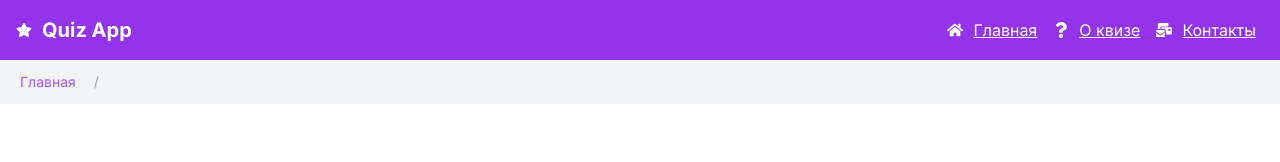
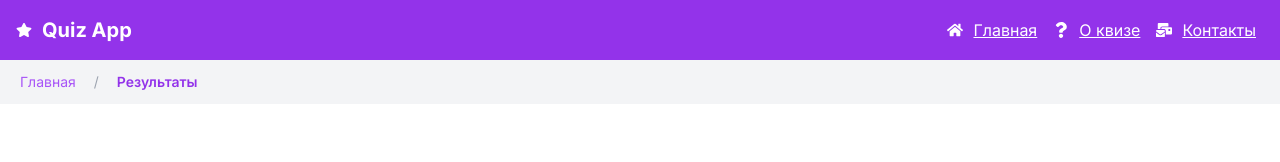
Before and after one commit to InfinityScripter/quiz-app, a Next.js app: page /result in a window 1280 px wide. Shown: the top 162 px of the page. Built offline with nearby package versions, Linux system fonts and the light colour scheme.

Commit message:
feat : add breadcrumbs result

```diff
--- a/components/breadcrumbs.tsx
+++ b/components/breadcrumbs.tsx
@@ -31,6 +31,7 @@ const BreadCrumbsComponent = () => {
                             {pathname === '/about' && 'О квизе'}
                             {pathname === '/contact' && 'Контакты'}
                             {pathname === '/quiz' && 'Квиз'}
+                            {pathname === '/result' && 'Результаты'}
 
                         </BreadcrumbPage>
                     </BreadcrumbItem>
```
